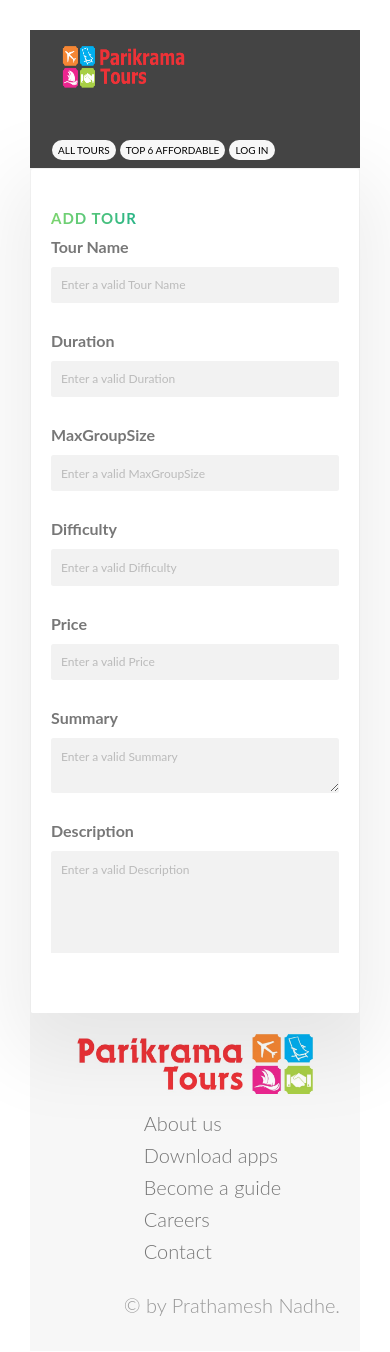
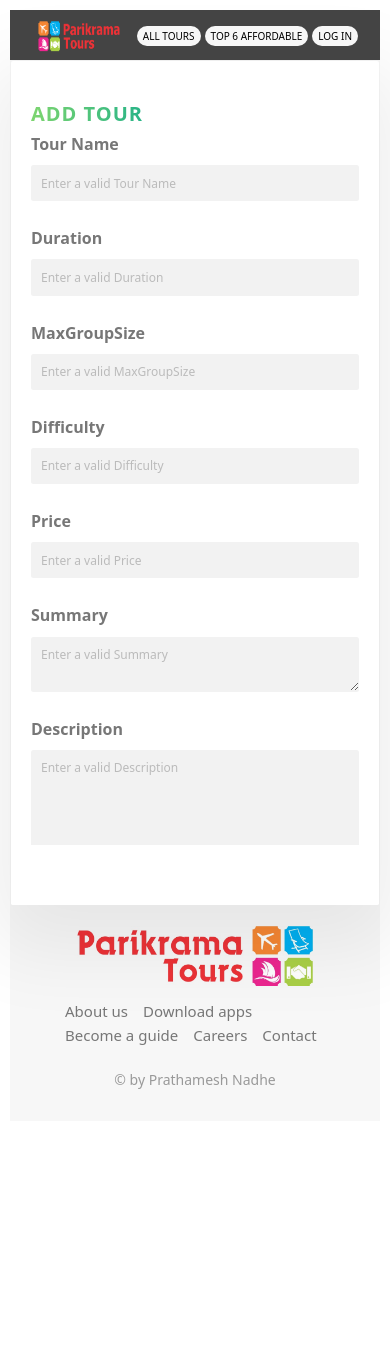
Before and after one commit to prathameshna/Parikrama_Tours_Frontend, a React (Create React App) app: page /add-tour in a window 390 px wide. Shown: the top 1352 px of the page. After the commit the page ends 1131 px from the top, so only its background shows below. Built offline with nearby package versions, Linux system fonts and the light colour scheme; no server answers.

Commit message:
Changes are done for responsivness

```diff
--- a/package.json
+++ b/package.json
@@ -23,6 +23,7 @@
     "react-map-gl": "^7.1.2",
     "react-modal": "^3.16.1",
     "react-redux": "^8.1.0",
+    "react-responsive-carousel": "^3.2.23",
     "react-router-dom": "^6.14.0",
     "react-scripts": "^5.0.1",
     "react-toastify": "^9.1.3",
--- a/src/footer/Footer.js
+++ b/src/footer/Footer.js
@@ -26,7 +26,7 @@ function Footer() {
             <a href="#">Contact</a>
           </li>
         </ul>
-        <p className="footer__copyright">&copy; by Prathamesh Nadhe.</p>
+        <p className="footer__copyright">&copy; by Prathamesh Nadhe</p>
       </footer>
     </React.Fragment>
   );
--- a/src/footer/footer.css
+++ b/src/footer/footer.css
@@ -56,15 +56,18 @@
   }
 
   .footer__nav {
-    list-style: none;
-    display: flex;
-    flex-direction: column; /* Add this line */
-    font-size: 2rem;
+    font-size: 1.5rem;
+  }
+
+  .footer__copyright {
+    justify-self: unset;
+    color: #999;
+    font-size: 1.4rem;
   }
 }
 
 /* Tablets */
-@media only screen and (min-width: 481px) and (max-width: 830px) {
+@media only screen and (min-width: 481px) and (max-width: 930px) {
   .footer {
     grid-template-columns: repeat(2, 1fr);
     padding: 2rem;
@@ -81,7 +84,7 @@
 }
 
 /* Laptops and Desktops */
-@media only screen and (min-width: 831px) {
+@media only screen and (min-width: 931px) {
   .footer {
     grid-template-columns: repeat(2, 1fr);
     padding: 2rem 4rem;
--- a/src/homepage/Home.js
+++ b/src/homepage/Home.js
@@ -24,7 +24,7 @@ function Home() {
   useEffect(() => {
     const fetchData = async () => {
       try {
-        let url = `https://parikrama-tours-backend.onrender.com/api/v1/tours`;
+        let url = `${base_url}/api/v1/tours`;
 
         // Check if the URL should be changed to "top-6-cheap"
         if (window.location.href.includes("top-6-cheap")) {
--- a/src/homepage/home.css
+++ b/src/homepage/home.css
@@ -276,6 +276,31 @@
   margin-top: 0.5rem;
 }
 
+.heading-tertirary {
+  color: #fff;
+  text-transform: uppercase;
+  font-weight: 300;
+}
+
+.heading-tertirary span {
+  padding: 1rem 1.5rem;
+  line-height: 1;
+  -webkit-box-decoration-break: clone;
+  box-decoration-break: clone;
+  background-image: -webkit-gradient(
+    linear,
+    left top,
+    right bottom,
+    from(rgba(125, 213, 111, 0.85)),
+    to(rgba(40, 180, 135, 0.85))
+  );
+  background-image: linear-gradient(
+    to bottom right,
+    rgba(125, 213, 111, 0.85),
+    rgba(40, 180, 135, 0.85)
+  );
+}
+
 /* Mobile Phones */
 @media screen and (max-width: 480px) {
   .card-container {
@@ -284,7 +309,6 @@
   }
 
   .card {
-    margin-left: -3rem;
     min-width: 26rem;
     max-width: 30rem;
   }
@@ -294,18 +318,26 @@
   }
 
   .card__text {
-    font-size: 0.7rem;
+    font-size: 1rem;
     margin-top: 0.5rem;
   }
 
-  .card__details {
-    grid-template-columns: 1fr;
-    grid-row-gap: 1rem;
-    grid-column-gap: 0;
-    padding: 1rem 1.5rem;
+  .card__data {
+    font-size: 1rem;
   }
+
   .heading-tertirary {
     font-size: 1.5rem;
+  }
+
+  .heading-tertirary span {
+    padding: 1rem 1.5rem;
+    line-height: 1.7;
+  }
+
+  .card__footer {
+    padding: 1.5rem 2rem;
+    font-size: 1.2rem;
   }
 }
 
--- a/src/index.css
+++ b/src/index.css
@@ -1,9 +1,7 @@
 body {
   line-height: 1;
-  font-weight: 250;
-  font-family: "Lato", sans-serif;
   color: #e7e7e7;
-  padding: 2rem;
+  padding: 1rem;
   min-height: 100vh;
   display: -webkit-box;
   display: -ms-flexbox;
--- a/src/navbar/Navbar.js
+++ b/src/navbar/Navbar.js
@@ -124,11 +124,6 @@ function Navbar() {
                 Log in
               </Link>
             </li>
-            {/* <li className="nav-item">
-              <Link className="btn1" style={{ marginTop: "2rem" }} to="/signup">
-                Sign up
-              </Link>
-            </li> */}
           </React.Fragment>
         )}
       </ul>
--- a/src/navbar/SideNav.js
+++ b/src/navbar/SideNav.js
@@ -16,7 +16,7 @@ import {
 } from "@fortawesome/free-solid-svg-icons";
 
 function SideNav({ isAdmin }) {
-  const [isOpen, setIsOpen] = useState(true);
+  const [isOpen, setIsOpen] = useState(false);
 
   const handleTrigger = () => setIsOpen(!isOpen);
 
--- a/src/navbar/navbar.css
+++ b/src/navbar/navbar.css
@@ -30,7 +30,6 @@ header {
   position: relative;
   z-index: 100;
   display: flex;
-  flex-wrap: wrap;
   justify-content: space-between;
   align-items: center;
 }
@@ -141,22 +140,18 @@ a.btn-margin-top.btn1 {
 
 @media only screen and (max-width: 685px) {
   .navbar {
-    flex-wrap: wrap;
+    display: flex;
+    align-items: center;
   }
 
   .navbar-logo {
-    margin-bottom: 1rem;
-  }
-
-  .navbar-nav {
-    flex-basis: 100%;
-    justify-content: flex-start;
-    margin-top: 1rem;
+    margin-bottom: auto;
   }
 
   .navbar-nav li {
     margin: 0;
     margin-bottom: 0.6rem;
+    margin-top: -1rem;
   }
 
   .btn1,
@@ -178,8 +173,8 @@ a.btn-margin-top.btn1 {
   }
 
   .navbar-logo {
-    height: 7rem;
-    width: 15rem;
+    height: 5rem;
+    width: 10rem;
   }
 
   .btn-transs {
--- a/src/tourDetails/css/tourDetails.css
+++ b/src/tourDetails/css/tourDetails.css
@@ -29,10 +29,7 @@ html {
 
 body {
   line-height: 1.6;
-  font-weight: 300;
-  font-family: "Lato", sans-serif;
   color: #777;
-  padding: 3rem;
   min-height: 100vh;
   display: -webkit-box;
   display: -ms-flexbox;
@@ -143,14 +140,12 @@ body {
   filter: drop-shadow(0 0.75rem 0.5rem rgba(0, 0, 0, 0.25));
 }
 
-.heading-primary,
-.heading-tertirary {
+.heading-primary {
   color: #fff;
   text-transform: uppercase;
   font-weight: 300;
 }
-.heading-primary span,
-.heading-tertirary span {
+.heading-primary span {
   padding: 1rem 1.5rem;
   line-height: 1;
   -webkit-box-decoration-break: clone;
@@ -700,6 +695,10 @@ body {
 
 /* Mobile Phones */
 @media only screen and (max-width: 480px) {
+  .main {
+    padding: 3rem 5rem;
+  }
+
   .card__picture-img-cover {
     -o-object-fit: cover;
     object-fit: cover;
@@ -707,13 +706,9 @@ body {
     width: 100%;
     opacity: 3;
   }
-  .heading-box {
-    position: absolute;
-    bottom: 5vw;
-  }
 
   .heading-primary {
-    font-size: 1.5rem;
+    font-size: 2rem;
   }
   .heading-box__group {
     margin-top: 1rem;
@@ -733,7 +728,8 @@ body {
     margin-top: 0rem;
   }
   .heading-secondary {
-    font-size: 1.5rem;
+    font-size: 2rem;
+    text-align: center;
   }
   .overview-box__label {
     font-size: 1rem;
@@ -744,6 +740,11 @@ body {
   .section-description {
     display: block;
     margin-top: -3rem;
+  }
+
+  .description-box .description__text {
+    font-family: "Lato", sans-serif;
+    font-size: 1.5rem;
   }
 
   .overview-box {
@@ -848,4 +849,33 @@ body {
     align-items: center;
     margin-top: -45rem;
   }
+
+  .heading-primary span {
+    padding: 0.5rem 1rem;
+    line-height: 1;
+  }
+
+  .overview-box__group:not(:last-child) {
+    margin-bottom: 4rem;
+  }
+
+  .overview-box__detail:not(:last-child) {
+    margin-bottom: 1.5rem;
+  }
+
+  .section-header {
+    position: relative;
+    height: 55vw;
+  }
+
+  .heading-box__text {
+    font-size: 0.6rem;
+  }
 }
+
+@media screen and (min-width: 481px) and (max-width: 1050px) {
+  .section-header {
+    position: relative;
+    height: 55vw;
+  }
+}
```
Also changed, not shown: 1 other file (tests, documents, lock files or other folders).
